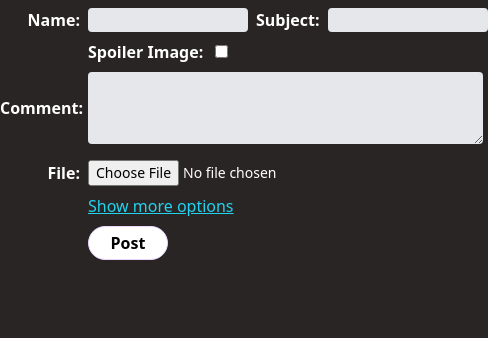
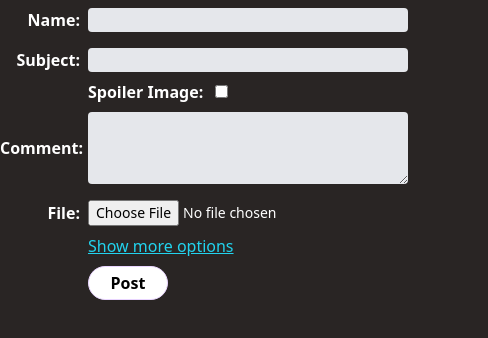
Before and after one commit to SimonettiT/Tailwind-reddit-anon, a plain HTML site: page index.html in a window 390 px wide. Shown: the whole page, 488 px wide, since content can reach past the window. Drawn offline with nearby package versions, Linux system fonts and the light colour scheme.

Commit message:
responsive design

```diff
--- a/index.html
+++ b/index.html
@@ -10,14 +10,14 @@
 </head>
 <body class="bg-stone-800">
     <form action="" method="get" class="flex flex-col items-start">
-        <div class="flex flex-row">
+        <div class="flex flex-col sm:flex-row ">
             <div class="my-2 flex flex-row no-wrap items-center">
                 <label class="w-20 mr-2 inline-block text-right text-white font-semibold" for="name">Name:</label>
-                <input class="bg-gray-200 px-1 rounded w-40 focus:outline-none ease-in-out duration-150 focus:p-1 focus:bg-white" type="text" name="name" id="name">
+                <input class="bg-gray-200 px-1 rounded w-80 sm:w-40 focus:outline-none ease-in-out duration-150 focus:p-1 focus:bg-white" type="text" name="name" id="name">
             </div>
-            <div class="ml-2 my-2 flex flex-row no-wrap items-center">
-                <label class="inline-block mr-2 text-right text-white font-semibold" for="subject">Subject:</label>
-                <input class="bg-gray-200 px-1 rounded w-40 focus:outline-none ease-in-out duration-150 focus:p-1 focus:bg-white" type="text" name="subject" id="subject">
+            <div class="sm:ml-2 my-2 flex flex-row no-wrap items-center">
+                <label class="w-20 sm:w-auto inline-block mr-2 text-right text-white font-semibold" for="subject">Subject:</label>
+                <input class="bg-gray-200 px-1 rounded w-80 sm:w-40 focus:outline-none ease-in-out duration-150 focus:p-1 focus:bg-white" type="text" name="subject" id="subject">
             </div>
         </div>
         <div class="ml-[88px]">
@@ -26,7 +26,7 @@
         </div>
         <div class="my-2 flex flex-row no-wrap items-center">
             <label class="mr-2 w-20 inline-block text-right text-white font-semibold" for="comment">Comment:</label>
-            <textarea class="bg-gray-200 px-1 rounded w-[395px] focus:outline-none ease-in-out duration-150 focus:p-1 focus:bg-white" name="comment" id="comment" cols="30" rows="3"></textarea>
+            <textarea class="bg-gray-200 px-1 rounded w-80 sm:w-[395px] focus:outline-none ease-in-out duration-150 focus:p-1 focus:bg-white" name="comment" id="comment" cols="30" rows="3"></textarea>
         </div>
         <div class="my-2 flex flex-row no-wrap items-center">
             <label class="mr-2 w-20 inline-block text-right text-white font-semibold" for="file">File: </label>
```
